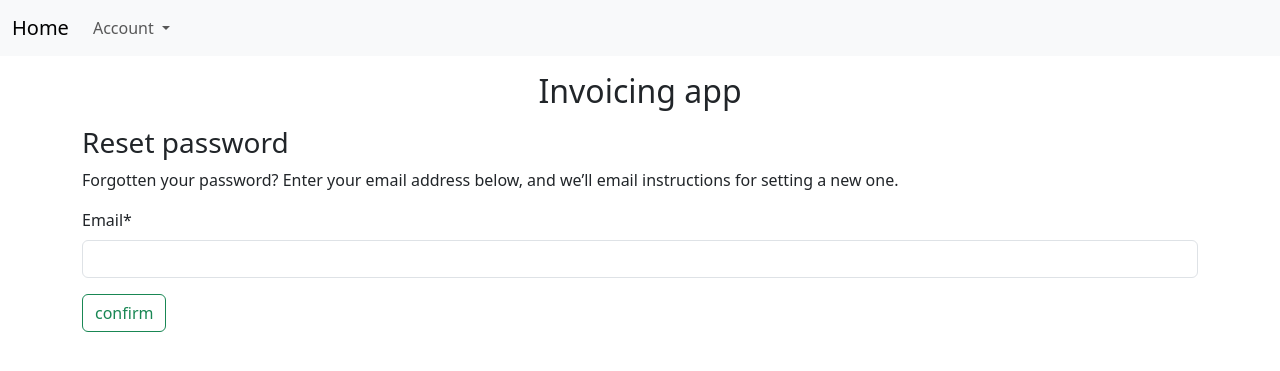
After one commit to tadas-jnl/Invoicing, a Django app: page /password_reset/ in a window 1280 px wide. The commit adds this page. Shown: the top 371 px of the page. Run offline with Django 5.2, Linux system fonts and the light colour scheme; some libraries are stand-ins or nearby versions.

Commit message:
Added password recovery and change

```diff
--- a/invoices/invoices/urls.py
+++ b/invoices/invoices/urls.py
@@ -18,11 +18,21 @@ from django.contrib import admin
 from django.contrib.auth import views as auth_views
 from django.urls import path, include
 
+reg_urlpatterns = [
+    path('login/', auth_views.LoginView.as_view(), name='login'),
+    path('logout/', auth_views.LogoutView.as_view(), name='logout'),
+    path('password_change/', auth_views.PasswordChangeView.as_view(), name='password_change'),
+    path('password_change/done/', auth_views.PasswordChangeDoneView.as_view(), name='password_change_done'),
+    path('password_reset/', auth_views.PasswordResetView.as_view(), name='password_reset'),
+    path('password_reset/done/', auth_views.PasswordResetDoneView.as_view(), name='password_reset_done'),
+    path('reset/<uidb64>/<token>/', auth_views.PasswordResetConfirmView.as_view(), name='password_reset_confirm'),
+    path('reset/done/', auth_views.PasswordResetCompleteView.as_view(), name='password_reset_complete'),
+
+]
+
 urlpatterns = [
     path('admin/', admin.site.urls),
     path('', include('core.urls')),
-    path('login/', auth_views.LoginView.as_view(), name='login'),
-    path('logout/', auth_views.LogoutView.as_view(), name='logout'),
     path('accounts/', include('accounts.urls')),
     path('billing/', include('billing.urls')),
-]
+] + reg_urlpatterns
--- a/invoices/templates/registration/login.html
+++ b/invoices/templates/registration/login.html
@@ -7,6 +7,9 @@
 {% csrf_token %}
 {{ form|crispy }}
 <button type="submit" class="btn btn-outline-success">Login</button>
+<p>Forgot your <a href="{% url 'password_reset' %}">password</a>?</p>
 </form>
 
+
+
 {% endblock %}
--- /dev/null
+++ b/invoices/templates/registration/password_reset_form.html
@@ -0,0 +1,13 @@
+{% extends 'base.html' %}
+{% block title %}Reset password{% endblock %}
+{% block content %}
+{% load crispy_forms_tags %}
+<h3>Reset password</h3>
+<form method='post'>
+{% csrf_token %}
+<p>Forgotten your password? Enter your email address below, and we’ll email instructions for setting a new one.</p>
+{{ form|crispy }}
+<button type="submit" class="btn btn-outline-success">confirm</button>
+</form>
+
+{% endblock %}
```
Also changed, not shown: invoices/templates/registration/password_change_form.html (added, +12 -0 lines).
